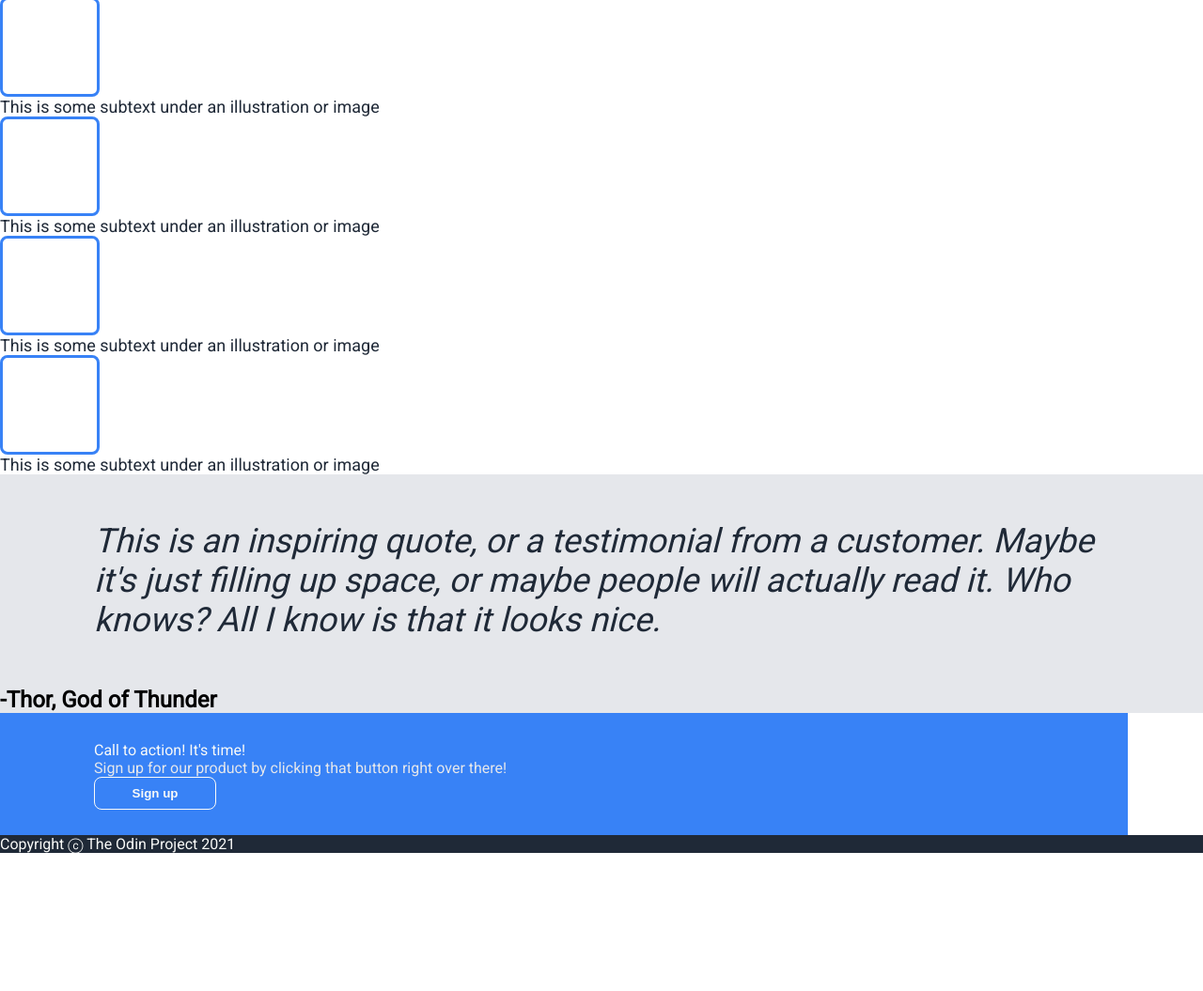
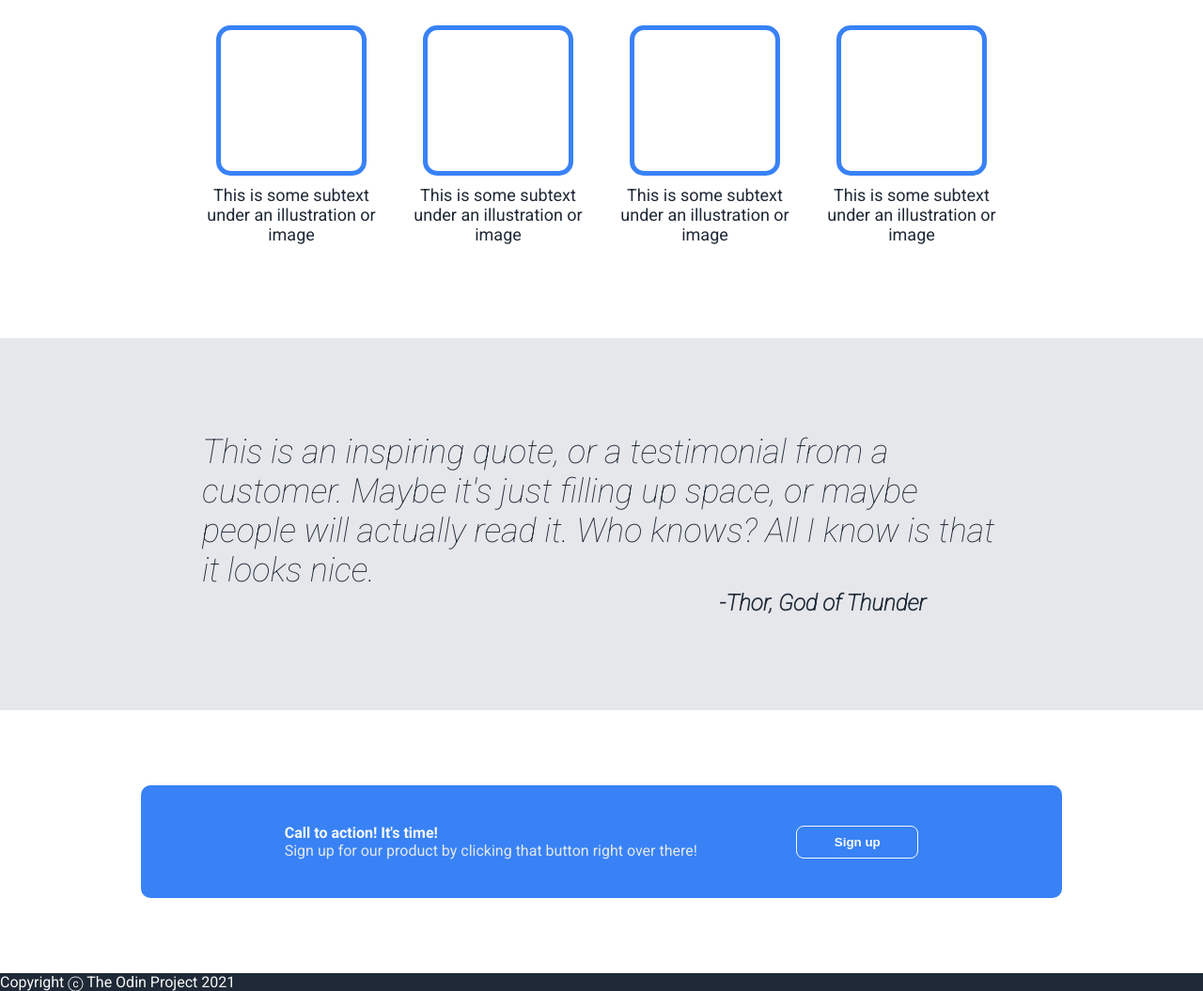
Before and after one commit to chelsiety/odin-landing-page, a plain HTML site: page index.html in a window 1280 px wide. Shown: the part 636-1691 px from the top of the page at 94% size. Before the commit the page ends 1544 px from the top, so only its background shows below. Drawn offline with Linux system fonts and the light colour scheme.

Commit message:
Align items in sign up banner container and add right margin to quote-source

```diff
--- a/index.html
+++ b/index.html
@@ -35,33 +35,45 @@
     <div class="info-container">
         <div class="info-title">Some random information.</div>
 
-
+        <div class="info-img-with-txt-container">
+            <div class="info-img-and-txt-item">
                 <div class="info-img"></div>
                 <div class="info-description-text">This is some subtext under an illustration or image</div>
+            </div>
 
+            <div class="info-img-and-txt-item">
                 <div class="info-img"></div>
                 <div class="info-description-text">This is some subtext under an illustration or image</div>
+            </div>
 
+            <div class="info-img-and-txt-item">
                 <div class="info-img"></div>
                 <div class="info-description-text">This is some subtext under an illustration or image</div>
+            </div>
 
+            <div class="info-img-and-txt-item">
                 <div class="info-img"></div>
                 <div class="info-description-text">This is some subtext under an illustration or image</div>
+            </div>
+        </div>
     </div>
 
     <div class="quote-container">
         <div class="quote-text">
             This is an inspiring quote, or a testimonial from a customer. Maybe it's just filling up space, or maybe people will actually read it. Who knows? All I know is that it looks nice.
+            <div class="quote-source"> -Thor, God of Thunder</div>
         </div>
-        <div class="quote-person"> -Thor, God of Thunder</div>
     </div>
 
-
+    <div class="sign-up-banner-container">
         <div class="sign-up-banner">
+            <div class="sign-up-banner-title-and-text">
                 <div class="sign-up-banner-title"> Call to action! It's time!</div>
                 <div class="description-text-for-sign-up-banner">
                     Sign up for our product by clicking that button right over there!</div>
+            </div>
             <button class="sign-up-button-banner">Sign up</button>
+        </div>
     </div>
 
 
--- a/style.css
+++ b/style.css
@@ -1,9 +1,10 @@
-@import url('https://fonts.googleapis.com/css2?family=Roboto&display=swap');
+@import url('https://fonts.googleapis.com/css2?family=Roboto:ital,wght@0,400;0,500;0,700;0,900;1,100&display=swap');
 
 body{
-    font-family: Roboto, Verdana, Tahoma, sans-serif;
+    font-family: 'Roboto', Verdana, Tahoma, sans-serif;
     margin: 0;
     min-height: 100vh;
+
 }
 
 .header{
@@ -86,68 +87,109 @@ a {
 
 }
 
+.info-container{
+  padding-bottom: 100px;
+}
 
 .info-title{
-font-size: 36px;
-font-weight: 900;
-color: #1F2937;
-padding: 30px;
+  font-size: 36px;
+  font-weight: 900;
+  color: #1F2937;
+  padding: 45px;
+  text-align: center;
 
 }
+
+.info-img-with-txt-container{
+  display: flex;
+  justify-content: center;
+  gap: 20px;
+}
+
 
 .info-img{
   border:solid;
   border-color:#3882F6;
-  border-radius: 8px;
-  border-width: 3px;
-  height: 100px;
-  width: 100px;
+  border-radius: 15px;
+  border-width: 5px;
+  height: 150px;
+  width: 150px;
+
+  margin-bottom: 10px;
+  margin-left: 20px;
+
 
 }
 
 .info-description-text{
   color: #1F2937;
   font-size: 18px;
+  max-width: 200px;
+
+  text-align: center;
+
 
 }
 
 .quote-container{
   background-color: #E5E7EB;
-
+  padding: 50px;
 }
-
 
 .quote-text{
   font-size: 36px;
   font-style: italic;
 
-  font-weight: 300;
+  font-weight: 100;
   color: #1F2937;
   padding: 50px 100px;
+  max-width: 850px;
+  text-align: left;
 
+  /* margin: 0 auto; meaning --- top/bottom margin = 0  left/right margin = auto
+    Where auto means that the browser automatically sets the left and right margins equally.
+    This horizontally centers the element with respect to the edges of the containing block (or parent container) */
+  margin: 0 auto;
 }
 
-.quote-person{
-  font-size:24px;
-  font-weight: bold;
+
+.quote-source{
+  font-size: 24px;
+  font-weight: 700;
+
+  text-align: right;
+  margin-right: 80px;
+}
+
+
+.sign-up-banner-container{
+
+  display: flex;
+  justify-content: center;
+  align-items: center;
 }
 
 .sign-up-banner{
   background-color: #3882F6;
-  height: 70px;
-  width: 1000px;
+  height: 60px;
+  width: 780px;
   padding: 30px 100px;
+  margin: 80px 100px;
+  border-radius: 10px;
 
+  display: flex;
+  justify-content: space-around;
+  align-items: center;
 }
 
 .sign-up-banner-title{
   color:#F9FAF8;
+  font-weight: 700;
 
 }
 
 .description-text-for-sign-up-banner{
   color: #E5E7EB;
-
 }
 
 button{
@@ -167,6 +209,7 @@ button{
   border-color:#F9FAF8;
   border-width: 1px;
 }
+
 .footer{
   background: #1f2937;
   color:#F9FAF8;
```
Lines whose indentation alone changed are shown as unchanged.
